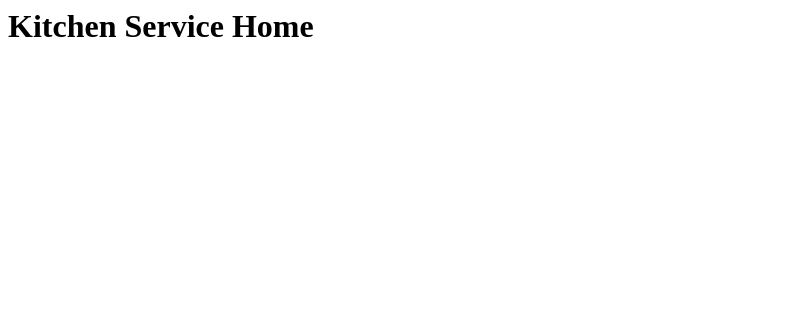
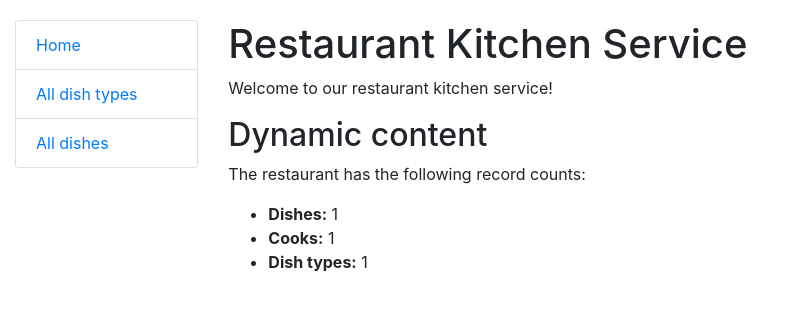
Before and after one commit to Arenkton/restaurant-kitchen-service, a Django app: template templates/kitchen/index.html in a window 1280 px wide. Shown: the top 311 px of the page, without its empty margins (0-801 px from the left). Run offline with Django 5.2, Linux system fonts and the light colour scheme; the template is opened without the code that fills it: most values are stand-ins (such as "Sample title", 1, 10 or a date in 2020).

Commit message:
Add dish list and update index page

```diff
--- a/kitchen/urls.py
+++ b/kitchen/urls.py
@@ -12,4 +12,9 @@ urlpatterns = [
         views.DishTypeListView.as_view(),
         name="dish-type-list",
     ),
+    path(
+        "dishes/",
+        views.DishListView.as_view(),
+        name="dish-list",
+    ),
 ]
--- a/templates/includes/sidebar.html
+++ b/templates/includes/sidebar.html
@@ -2,7 +2,12 @@
   <li class="list-group-item">
     <a href="{% url 'kitchen:index' %}">Home</a>
   </li>
+
   <li class="list-group-item">
-      <a href="{% url 'kitchen:dish-type-list' %}">All dish types</a>
+    <a href="{% url 'kitchen:dish-type-list' %}">All dish types</a>
+  </li>
+
+  <li class="list-group-item">
+    <a href="{% url 'kitchen:dish-list' %}">All dishes</a>
   </li>
 </ul>
--- a/templates/kitchen/index.html
+++ b/templates/kitchen/index.html
@@ -1 +1,16 @@
-<h1>Kitchen Service Home</h1>
+{% extends "base.html" %}
+
+{% block content %}
+  <h1>Restaurant Kitchen Service</h1>
+  <p>Welcome to our restaurant kitchen service!</p>
+
+  <h2>Dynamic content</h2>
+  <p>The restaurant has the following record counts:</p>
+
+  <ul>
+    <li><strong>Dishes:</strong> {{ num_dishes }}</li>
+    <li><strong>Cooks:</strong> {{ num_cooks }}</li>
+    <li><strong>Dish types:</strong> {{ num_dish_types }}</li>
+  </ul>
+
+{% endblock %}
```
Also changed, not shown: kitchen/views.py (+7 -1 lines), templates/kitchen/dish_list.html (added, +25 -0 lines).
